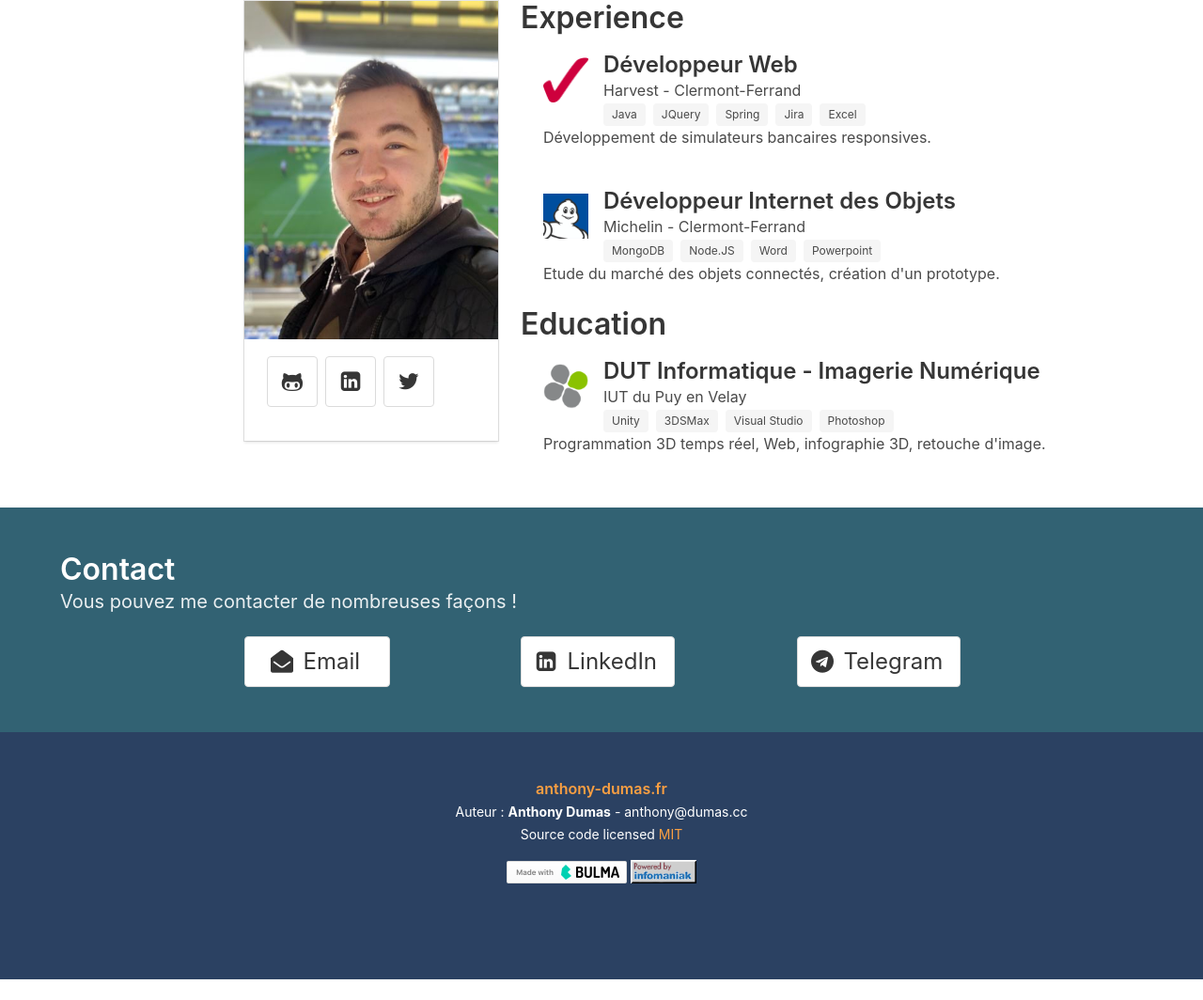
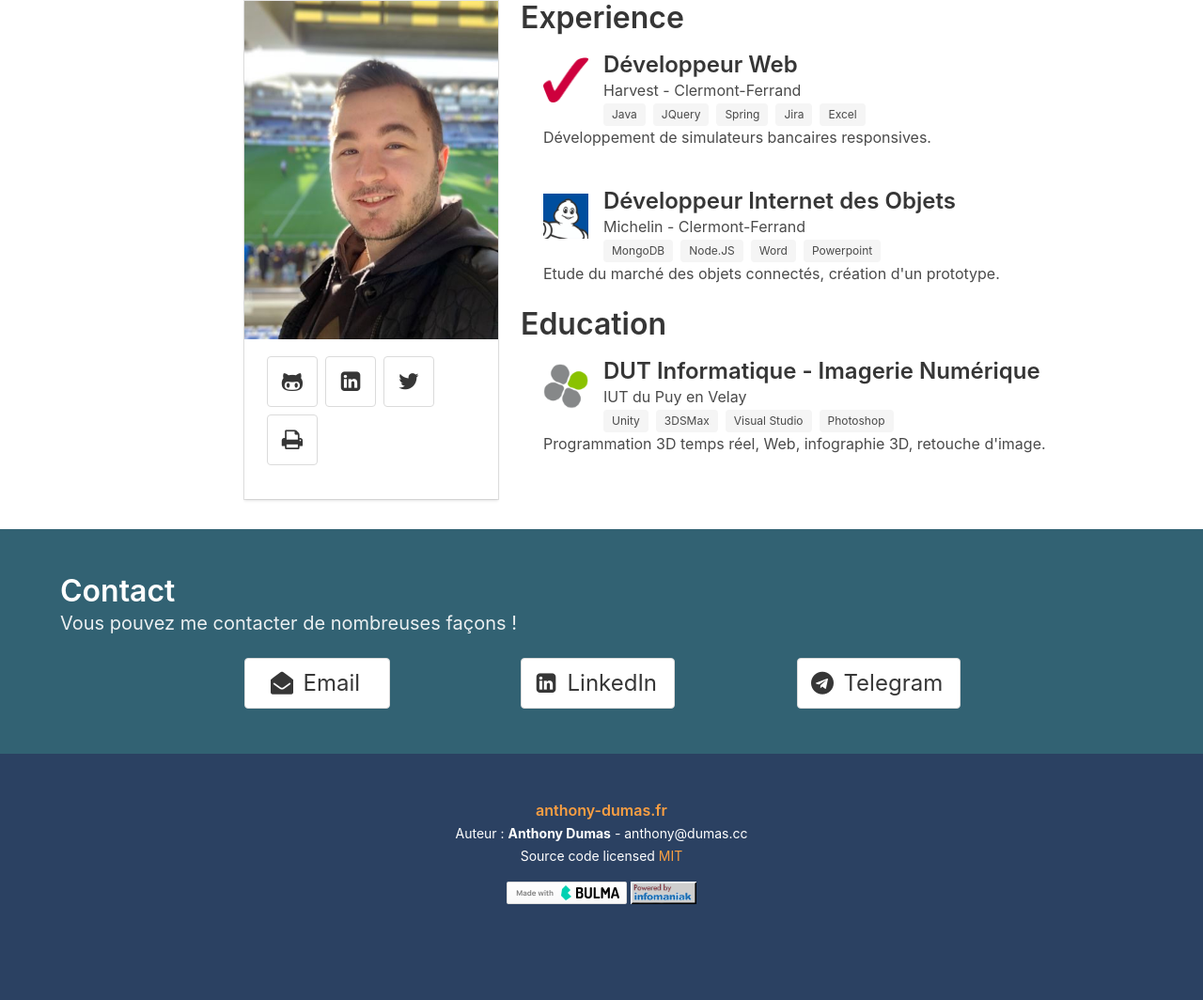
Before and after one commit to AdamasFR/CV_Web_Dumas, a PHP site: page /index.html in a window 1280 px wide; the page is wider, and only the part inside the window is pictured. Shown: the part 192-1256 px from the top of that part at 94% size. Before the commit the page ends 1234 px from the top of that part, so only its background shows below. Run offline with PHP 8.4, Linux system fonts and the light colour scheme.

Commit message:
Ajout Bouton Impression

```diff
--- a/_sass/icon.scss
+++ b/_sass/icon.scss
@@ -41,3 +41,7 @@
 .icon-file-pdf-o:before {
     content: "\e905";
 }
+
+.icon-print:before {
+    content: "\e906";
+}
--- a/index.html
+++ b/index.html
@@ -54,6 +54,11 @@
                                             <a class="button" href="https://www.twitter.com/anthony__dumas" target="_blank">
                                                 <span class="icon">
                                                     <i class="fab icon-twit"></i>
+                                                </span>
+                                            </a>
+                                            <a class="button" href="javascript:window.print()" target="_blank">
+                                                <span class="icon">
+                                                    <i class="fab icon-print"></i>
                                                 </span>
                                             </a>
                                         </p>
```
Also changed, not shown: css/main.css.
